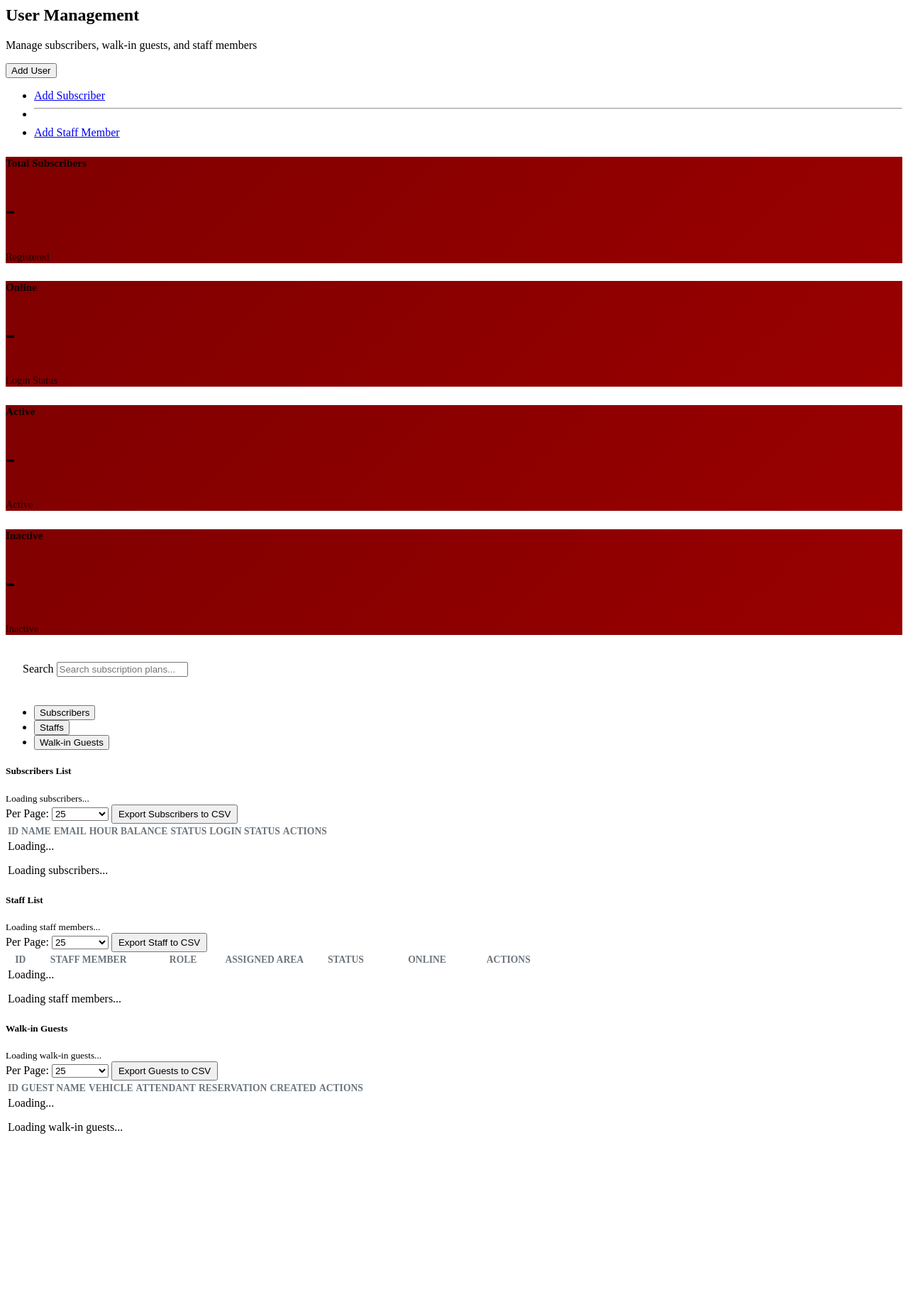
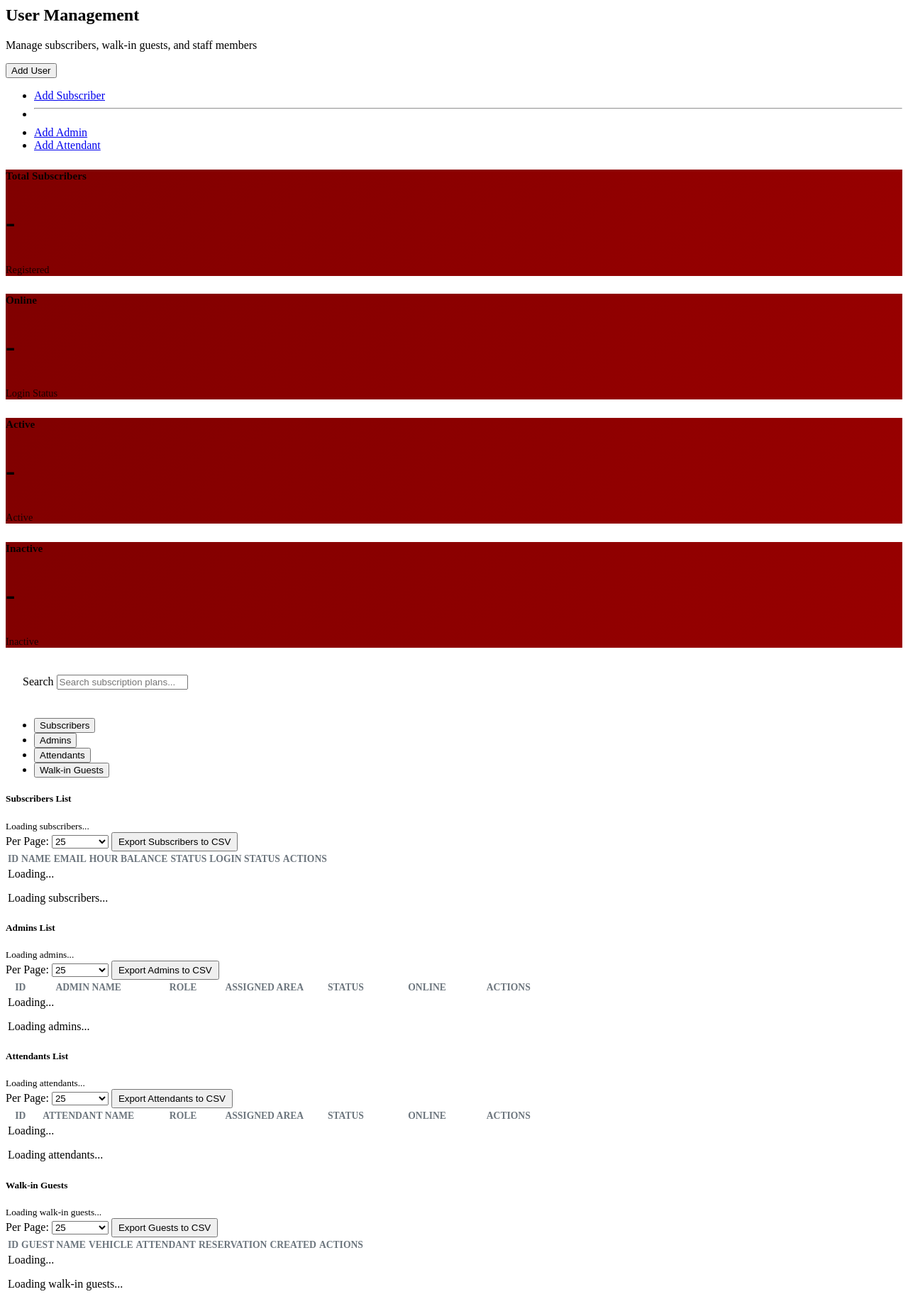
Before and after one commit to kennydeeamorgiente-arch/Tappark, a CodeIgniter 4 app: the page made by TapPark-Admin/app/Views/pages/users/index.php in a window 1280 px wide. Shown: the whole page at 71% size. Before the commit the page ends 1598 px from the top, so only its background shows below. Run offline with PHP 8.4 and a stand-in for CodeIgniter, Linux system fonts and the light colour scheme; the template is opened without the code that fills it, so the values that code supplies are empty; some libraries are stand-ins or nearby versions.

Commit message:
separated the staff table tab into admin and attendant

```diff
--- a/TapPark-Admin/app/Views/pages/users/index.php
+++ b/TapPark-Admin/app/Views/pages/users/index.php
@@ -19,8 +19,11 @@
                             <i class="fas fa-user-plus me-2 text-primary"></i>Add Subscriber
                         </a></li>
                         <li><hr class="dropdown-divider"></li>
-                        <li><a class="dropdown-item py-2" href="#" id="addStaffBtn">
-                            <i class="fas fa-user-tie me-2 text-info"></i>Add Staff Member
+                        <li><a class="dropdown-item py-2" href="#" id="addAdminBtn">
+                            <i class="fas fa-user-shield me-2 text-dark"></i>Add Admin
+                        </a></li>
+                        <li><a class="dropdown-item py-2" href="#" id="addAttendantBtn">
+                            <i class="fas fa-user-tie me-2 text-info"></i>Add Attendant
                         </a></li>
                     </ul>
                 </div>
@@ -115,8 +118,13 @@
             </button>
         </li>
         <li class="nav-item" role="presentation">
-            <button class="nav-link" id="staff-tab" data-bs-toggle="tab" data-bs-target="#staff" type="button" role="tab" aria-controls="staff" aria-selected="false">
-                <i class="fas fa-user-tie me-2"></i>Staffs
+            <button class="nav-link" id="admins-tab" data-bs-toggle="tab" data-bs-target="#admins" type="button" role="tab" aria-controls="admins" aria-selected="false">
+                <i class="fas fa-user-shield me-2"></i>Admins
+            </button>
+        </li>
+        <li class="nav-item" role="presentation">
+            <button class="nav-link" id="attendants-tab" data-bs-toggle="tab" data-bs-target="#attendants" type="button" role="tab" aria-controls="attendants" aria-selected="false">
+                <i class="fas fa-user-tie me-2"></i>Attendants
             </button>
         </li>
         <li class="nav-item" role="presentation">
@@ -191,36 +199,36 @@
         </div>
 
         <!-- Walk-in Guests Tab -->
-        <!-- Staff Tab -->
-        <div class="tab-pane fade" id="staff" role="tabpanel" aria-labelledby="staff-tab">
+        <!-- Admins Tab -->
+        <div class="tab-pane fade" id="admins" role="tabpanel" aria-labelledby="admins-tab">
             <div class="card shadow-sm">
                 <div class="card-header">
                     <div class="d-flex justify-content-between align-items-center flex-wrap gap-3">
                         <div>
-                            <h5 class="mb-0">Staff List</h5>
-                            <small class="text-muted" id="staffTableInfo">Loading staff members...</small>
+                            <h5 class="mb-0">Admins List</h5>
+                            <small class="text-muted" id="adminsTableInfo">Loading admins...</small>
                         </div>
                         <div class="d-flex align-items-center gap-2">
                             <label class="mb-0">Per Page:</label>
-                            <select class="form-select form-select-sm" style="min-width: 80px; width: auto;" id="staffPerPageSelect">
+                            <select class="form-select form-select-sm" style="min-width: 80px; width: auto;" id="adminsPerPageSelect">
                                 <option value="10" <?= $globalPerPage == 10 ? 'selected' : '' ?>>10</option>
                                 <option value="25" <?= $globalPerPage == 25 ? 'selected' : '' ?>>25</option>
                                 <option value="50" <?= $globalPerPage == 50 ? 'selected' : '' ?>>50</option>
                                 <option value="100" <?= $globalPerPage == 100 ? 'selected' : '' ?>>100</option>
                             </select>
-                            <button class="btn btn-outline-success btn-sm" id="exportStaffBtn">
-                                <i class="fas fa-file-csv me-1"></i>Export Staff to CSV
+                            <button class="btn btn-outline-success btn-sm" id="exportAdminsBtn">
+                                <i class="fas fa-file-csv me-1"></i>Export Admins to CSV
                             </button>
                         </div>
                     </div>
                 </div>
                 <div class="card-body">
                     <div class="table-responsive">
-                        <table class="table table-hover" id="staffTable">
+                        <table class="table table-hover" id="adminsTable">
                             <thead class="table-light">
                                 <tr>
                                     <th width="5%">ID</th>
-                                    <th width="20%">Staff Member</th>
+                                    <th width="20%">Admin Name</th>
                                     <th width="15%">Role</th>
                                     <th width="15%">Assigned Area</th>
                                     <th width="15%">Status</th>
@@ -228,13 +236,13 @@
                                     <th width="15%">Actions</th>
                                 </tr>
                             </thead>
-                            <tbody id="staffTableBody">
+                            <tbody id="adminsTableBody">
                                 <tr>
                                     <td colspan="7" class="text-center py-5">
                                         <div class="spinner-border text-primary" role="status">
                                             <span class="visually-hidden">Loading...</span>
                                         </div>
-                                        <p class="mt-2 text-muted">Loading staff members...</p>
+                                        <p class="mt-2 text-muted">Loading admins...</p>
                                     </td>
                                 </tr>
                             </tbody>
@@ -243,9 +251,70 @@
 
                     <!-- Pagination -->
                     <div class="d-flex justify-content-between align-items-center mt-3">
-                        <div id="staffPaginationInfo"></div>
+                        <div id="adminsPaginationInfo"></div>
                         <nav>
-                            <ul class="pagination mb-0" id="staffPaginationControls"></ul>
+                            <ul class="pagination mb-0" id="adminsPaginationControls"></ul>
+                        </nav>
+                    </div>
+                </div>
+            </div>
+        </div>
+
+        <!-- Attendants Tab -->
+        <div class="tab-pane fade" id="attendants" role="tabpanel" aria-labelledby="attendants-tab">
+            <div class="card shadow-sm">
+                <div class="card-header">
+                    <div class="d-flex justify-content-between align-items-center flex-wrap gap-3">
+                        <div>
+                            <h5 class="mb-0">Attendants List</h5>
+                            <small class="text-muted" id="attendantsTableInfo">Loading attendants...</small>
+                        </div>
+                        <div class="d-flex align-items-center gap-2">
+                            <label class="mb-0">Per Page:</label>
+                            <select class="form-select form-select-sm" style="min-width: 80px; width: auto;" id="attendantsPerPageSelect">
+                                <option value="10" <?= $globalPerPage == 10 ? 'selected' : '' ?>>10</option>
+                                <option value="25" <?= $globalPerPage == 25 ? 'selected' : '' ?>>25</option>
+                                <option value="50" <?= $globalPerPage == 50 ? 'selected' : '' ?>>50</option>
+                                <option value="100" <?= $globalPerPage == 100 ? 'selected' : '' ?>>100</option>
+                            </select>
+                            <button class="btn btn-outline-success btn-sm" id="exportAttendantsBtn">
+                                <i class="fas fa-file-csv me-1"></i>Export Attendants to CSV
+                            </button>
+                        </div>
+                    </div>
+                </div>
+                <div class="card-body">
+                    <div class="table-responsive">
+                        <table class="table table-hover" id="attendantsTable">
+                            <thead class="table-light">
+                                <tr>
+                                    <th width="5%">ID</th>
+                                    <th width="20%">Attendant Name</th>
+                                    <th width="15%">Role</th>
+                                    <th width="15%">Assigned Area</th>
+                                    <th width="15%">Status</th>
+                                    <th width="15%">Online</th>
+                                    <th width="15%">Actions</th>
+                                </tr>
+                            </thead>
+                            <tbody id="attendantsTableBody">
+                                <tr>
+                                    <td colspan="7" class="text-center py-5">
+                                        <div class="spinner-border text-primary" role="status">
+                                            <span class="visually-hidden">Loading...</span>
+                                        </div>
+                                        <p class="mt-2 text-muted">Loading attendants...</p>
+                                    </td>
+                                </tr>
+                            </tbody>
+                        </table>
+                    </div>
+
+                    <!-- Pagination -->
+                    <div class="d-flex justify-content-between align-items-center mt-3">
+                        <div id="attendantsPaginationInfo"></div>
+                        <nav>
+                            <ul class="pagination mb-0" id="attendantsPaginationControls"></ul>
                         </nav>
                     </div>
                 </div>
```
Also changed, not shown: TapPark-Admin/app/Controllers/Users.php (+7 -1 lines), TapPark-Admin/app/Models/UserModel.php (+23 -0 lines), TapPark-Admin/public/assets/js/users.js.
